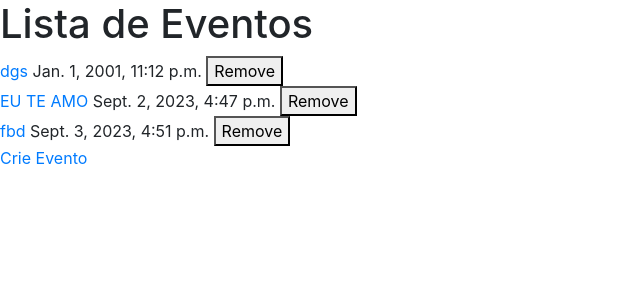
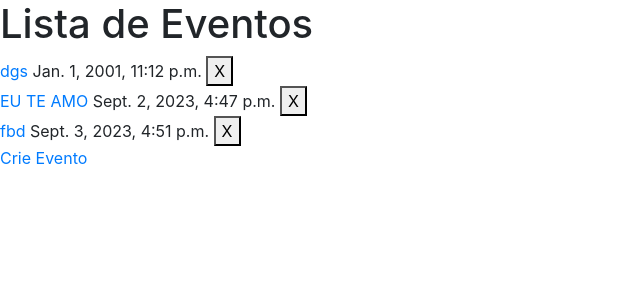
Before and after one commit to Maschetti/ANB, a Django app: page /site_anb/event_list/ in a window 1280 px wide. Shown: the top 300 px of the page, without its empty margins (0-640 px from the left). Run offline with Django 4.2, Linux system fonts and the light colour scheme; a user stored in the database is signed in; data comes from the database, SQL or seed files in the repository; both versions use the stored data as it was after the commit.

Commit message:
fix minor issues

```diff
--- a/site_anb/templates/site_anb/event_detail.html
+++ b/site_anb/templates/site_anb/event_detail.html
@@ -9,4 +9,4 @@
     <p>Quem criou: {{ event.user.username }}</p>
 
     <a href="{% url 'site_anb:event_list_path' %}">Voltar</a>
-{% end block %}
+{% endblock %}
--- a/site_anb/templates/site_anb/event_list_template.html
+++ b/site_anb/templates/site_anb/event_list_template.html
@@ -8,7 +8,7 @@
                 <form method="post" action="{% url 'site_anb:remove_event_path' event.id %}" style="display: inline;">
                     {{ event.date_time }}
                     {% csrf_token %}
-                    <button type="submit">Remove</button>
+                    <button type="submit">X</button>
                 </form>
         </div>
     {% endfor %}
```
Also changed, not shown: db.sqlite3.
